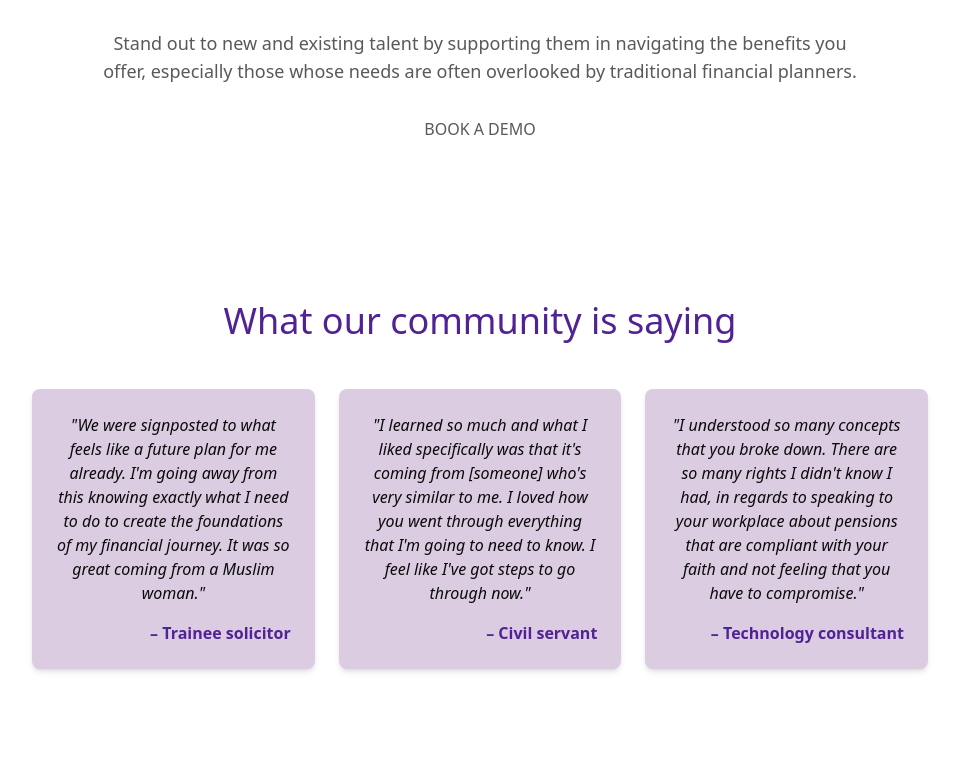
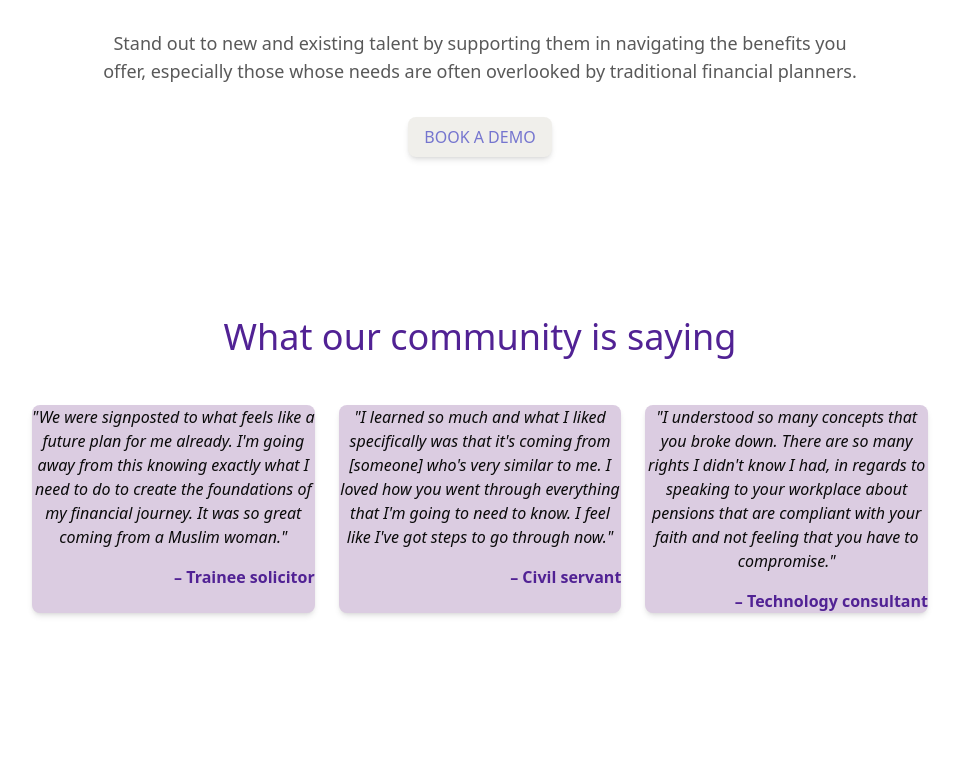
Before and after one commit to Nisa-Invest/demo-repository, a React (Vite) app in the folder nisa-invest/: page / in a window 1280 px wide. Shown: the part 1955-2732 px from the top of the page, without its empty margins (160-1119 px from the left). Built offline with nearby package versions, Linux system fonts and the light colour scheme.

Commit message:
added className props to be able to change styling from other pages

```diff
--- a/nisa-invest/src/components/Button/Button.tsx
+++ b/nisa-invest/src/components/Button/Button.tsx
@@ -8,6 +8,7 @@ export interface ButtonProps {
   size?: "small" | "medium" | "large";
   onClick?: () => void;
   href?: string;
+  className?: string;
 }
 
 export const Button = ({
@@ -15,6 +16,7 @@ export const Button = ({
   variant = "primary",
   icon,
   href,
+  className = "",
   ...props
 }: ButtonProps) => {
   const navigate = useNavigate();
@@ -38,6 +40,7 @@ export const Button = ({
             ? "bg-lightest-grey text-primary-purple hover:bg-accent-light-yellow"
             : "bg-accent-light-yellow text-primary-purple hover:bg-green-200"
         }
+            ${className}
 
       `}
       onClick={handleClick}
--- a/nisa-invest/src/components/TestimonialCard/TestimonialCard.tsx
+++ b/nisa-invest/src/components/TestimonialCard/TestimonialCard.tsx
@@ -1,11 +1,20 @@
 interface TestimonialProps {
   quote: string;
   person: string;
+  className: string;
 }
 
-export default function TestimonialCard({ quote, person }: TestimonialProps) {
+export default function TestimonialCard({
+  quote,
+  person,
+  className = "",
+}: TestimonialProps) {
   return (
-    <div className="bg-[#DBCCE1] rounded-lg shadow-md p-6">
+    <div
+      className={`${className}
+bg-[#DBCCE1] rounded-lg shadow-md p-6"
+   `}
+    >
       <p className="mb-4 italic text-accent-grey">"{quote}"</p>
       <p className="text-right font-semibold text-[#512294]">– {person}</p>
     </div>
```
